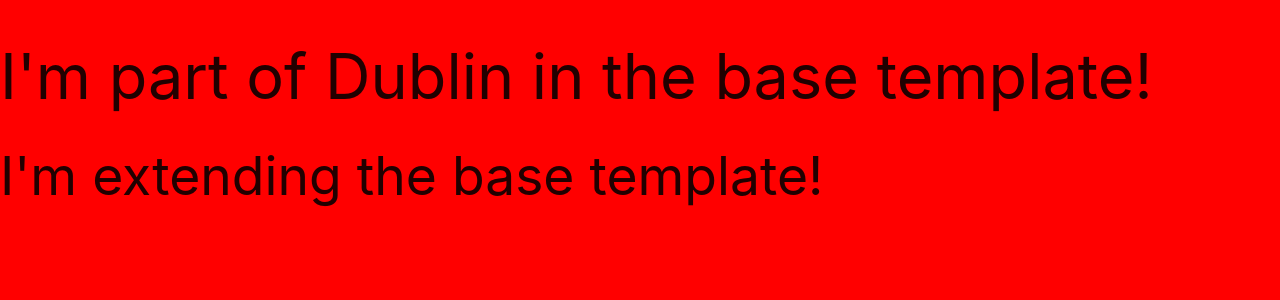
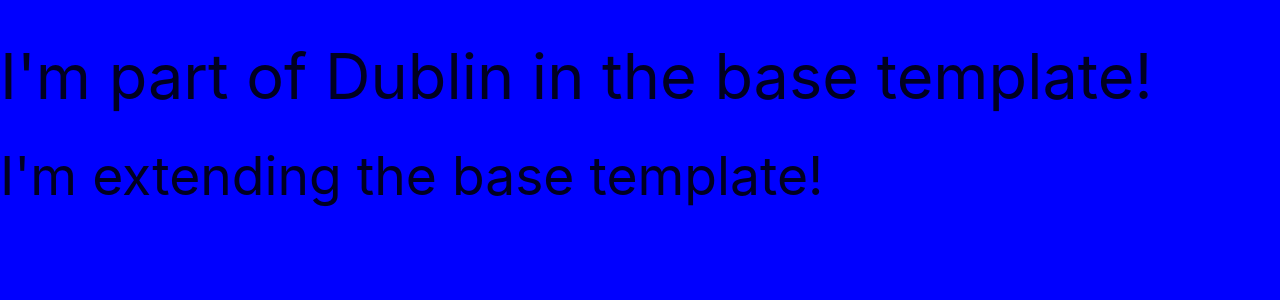
Before and after one commit to RoyoftheRavers/task-manager-project, a Flask app: page / in a window 1280 px wide. Shown: the top 300 px of the page. Run offline with Flask 2, Linux system fonts and the light colour scheme; data that the repository does not hold is empty; some libraries are stand-ins or nearby versions.

Commit message:
blue background

```diff
--- a/static/css/style.css
+++ b/static/css/style.css
@@ -1,3 +1,3 @@
 body {
-    background-color: red;
+    background-color: blue;
 }
```
